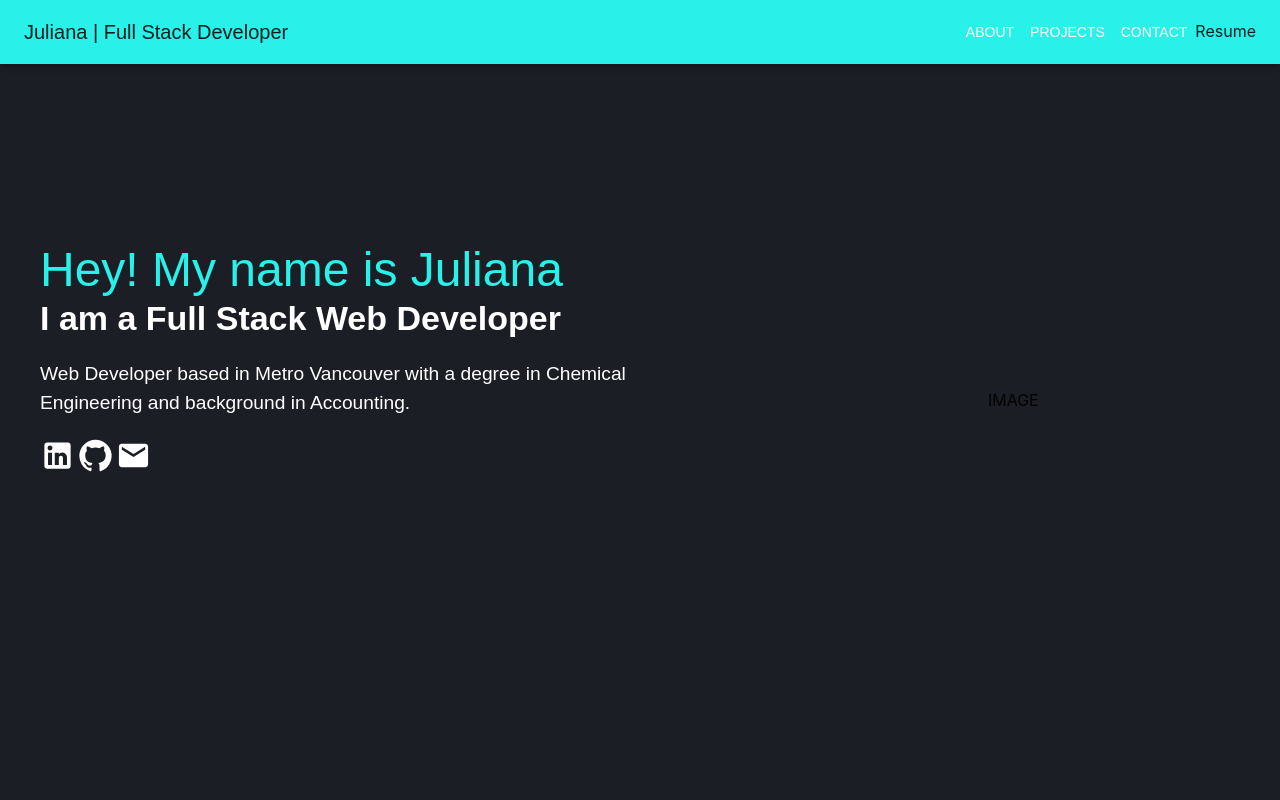
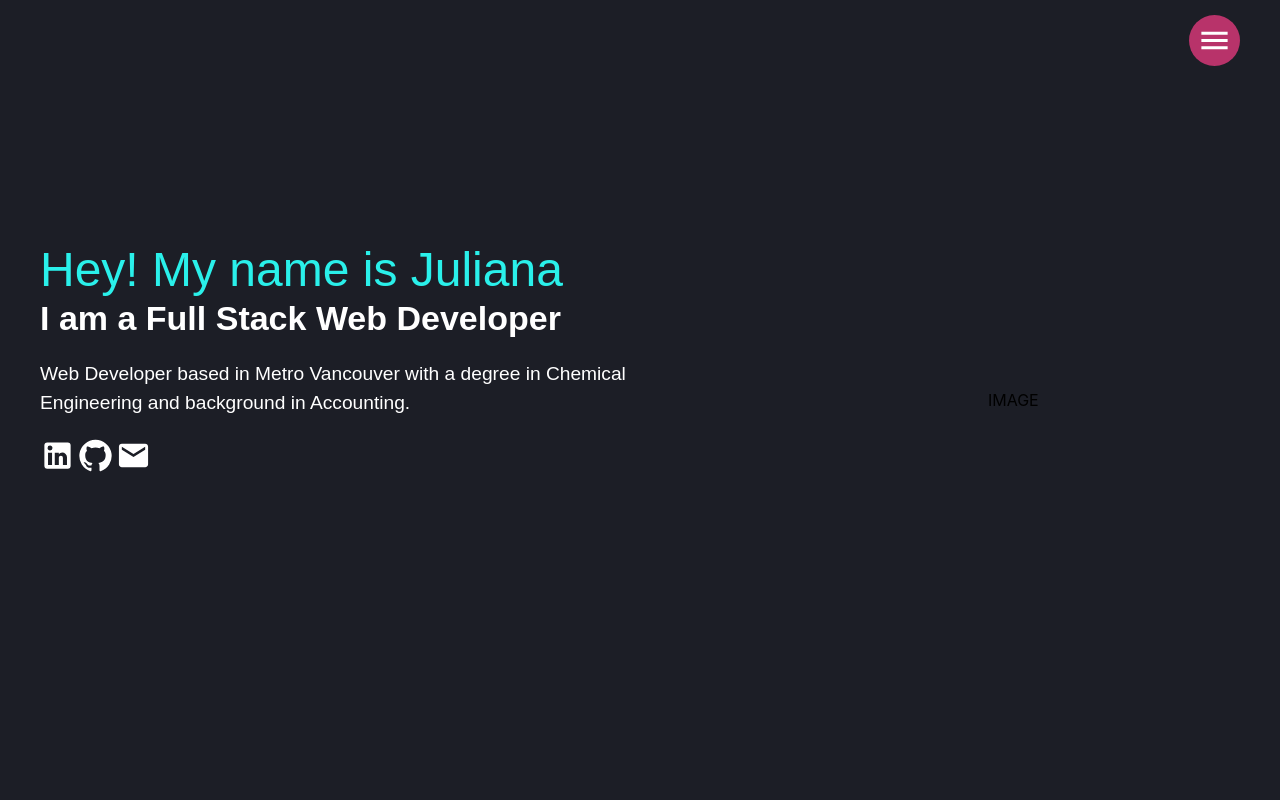
Before and after one commit to jkmochizuki/my-portfolio, a React (Create React App) app: page / in a window 1280 px wide. Shown: the top 800 px of the page. Built offline with nearby package versions, Linux system fonts and the light colour scheme.

Commit message:
Refactor nav menu

```diff
--- a/src/components/Navbar.jsx
+++ b/src/components/Navbar.jsx
@@ -1,27 +1,93 @@
-import { AppBar, Box, Button, Toolbar, Typography } from "@mui/material";
-import React from "react";
+import {
+  AppBar,
+  Box,
+  Drawer,
+  IconButton,
+  List,
+  ListItem,
+  ListItemText,
+  ThemeProvider,
+} from "@mui/material";
+import React, { useState } from "react";
+import MenuIcon from "@mui/icons-material/Menu";
+import CloseIcon from "@mui/icons-material/Close";
+import { theme } from "../theme/theme";
 
 export default function Navbar() {
-  const navItems = ["About", "Projects", "Contact"];
+  const [open, setOpen] = useState(false);
+
+  const toggleDrawer = () => {
+    setOpen((prev) => !prev);
+  };
 
   return (
-    <AppBar component="nav">
-      <Toolbar sx={{ justifyContent: "space-between" }}>
-        <Typography
-          variant="h6"
-          sx={{ flexGrow: 0, display: { xs: "none", sm: "block" } }}
+    <ThemeProvider theme={theme}>
+      <AppBar
+        sx={{
+          height: "10vh",
+          display: "flex",
+          justifyContent: "center",
+          alignItems: "flex-end",
+          p: 5,
+          backgroundColor: "transparent",
+          boxShadow: "none",
+        }}
+      >
+        <IconButton
+          sx={{ bgcolor: "secondary.main", color: "white" }}
+          onClick={toggleDrawer}
         >
-          Juliana | Full Stack Developer
-        </Typography>
-        <Box sx={{ display: { xs: "none", sm: "block" } }}>
-          {navItems.map((item) => (
-            <Button key={item} sx={{ color: "white" }}>
-              {item}
-            </Button>
-          ))}
-          Resume
-        </Box>
-      </Toolbar>
-    </AppBar>
+          <MenuIcon fontSize="large" />
+        </IconButton>
+        <Drawer
+          anchor="right"
+          open={open}
+          onClose={toggleDrawer}
+          PaperProps={{
+            sx: {
+              elevation: 8,
+              height: "500px",
+              width: "500px",
+              borderBottomLeftRadius: "100%",
+              marginTop: -11,
+            },
+          }}
+        >
+          <Box
+            sx={{
+              width: "100%",
+              height: "100%",
+              backgroundColor: theme.palette.secondary.main,
+              color: "white",
+              display: "flex",
+              flexDirection: "column",
+              justifyContent: "center",
+              alignItems: "center",
+            }}
+          >
+            <IconButton
+              onClick={toggleDrawer}
+              sx={{ alignSelf: "flex-end", marginTop: -1, margin: 6, color: "white"}}
+            >
+              <CloseIcon fontSize="large" />
+            </IconButton>
+            <List sx={{ paddingLeft: 10 }}>
+              <ListItem>
+                <ListItemText primary="My Skills" />
+              </ListItem>
+              <ListItem>
+                <ListItemText primary="Projects" />
+              </ListItem>
+              <ListItem>
+                <ListItemText primary="About" />
+              </ListItem>
+              <ListItem>
+                <ListItemText primary="Contact" />
+              </ListItem>
+            </List>
+          </Box>
+        </Drawer>
+      </AppBar>
+    </ThemeProvider>
   );
 }
```
